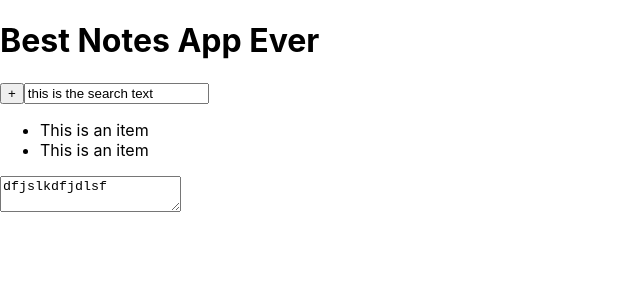
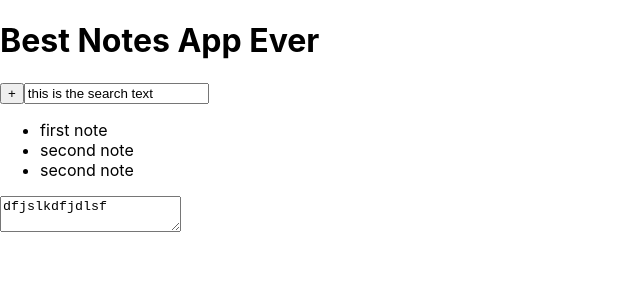
Before and after one commit to davidbolton1/notesapp1, a React (Create React App) app: page / in a window 1280 px wide. Shown: the top 300 px of the page, without its empty margins (0-640 px from the left). Built offline with nearby package versions, Linux system fonts and the light colour scheme.

Commit message:
Added note passing features

```diff
--- a/src/NotesApp.js
+++ b/src/NotesApp.js
@@ -11,7 +11,24 @@ class NotesApp extends React.Component {
     constructor(props) {
         super(props);
         this.state={
-            searchText: 'this is the search text'
+            searchText: 'this is the search text',
+            notes: [
+                {
+                    id: 'an id',
+                    title: 'first note',
+                    copy: 'asdf'
+                },
+                {
+                    id: 'an id2',
+                    title: 'second note',
+                    copy: 'aadf'
+                },
+                {
+                    id: 'an id3',
+                    title: 'second note',
+                    copy: 'aadf'
+                }
+            ]
         }
     }
     render() {
@@ -23,7 +40,9 @@ class NotesApp extends React.Component {
                 text={this.state.searchText}
                 handleChange={this._setSearchText}
                  />
-                <NotesList />
+                <NotesList
+                    notes={this.state.notes}
+                />
                 <NoteEditor />
 
             </div>
--- a/src/NotesList.js
+++ b/src/NotesList.js
@@ -1,14 +1,22 @@
 import React from 'react';
 import NotesListItem from './NotesListItem';
 
-
-function NotesList() {
+const NotesList = ({
+   notes
+}) => {
     return (
         <ul>
-            <NotesListItem />
-            <NotesListItem />
-
-
+            {
+                notes.map(note =>
+                    (
+                    <NotesListItem
+                    title={note.title}
+                    id={note.id}
+                    key={note.id}
+                    />
+                    )
+                )
+            }
         </ul>
     )
 }
--- a/src/NotesListItem.js
+++ b/src/NotesListItem.js
@@ -1,8 +1,10 @@
 import React from 'react';
-
-function NotesListItem() {
+const NotesListItem = ({
+    title,
+    id
+})  => {
     return (
-        <li>This is an item</li>
+        <li>{title}</li>
     );
 }
 
```
